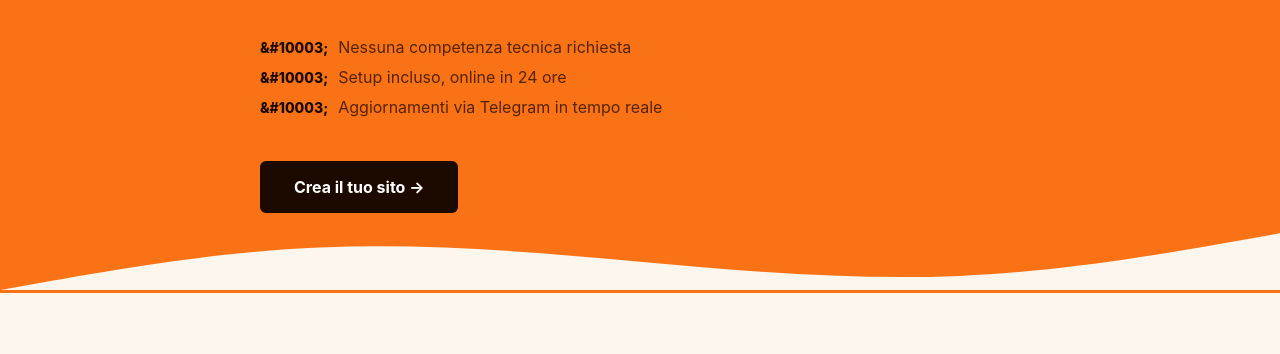
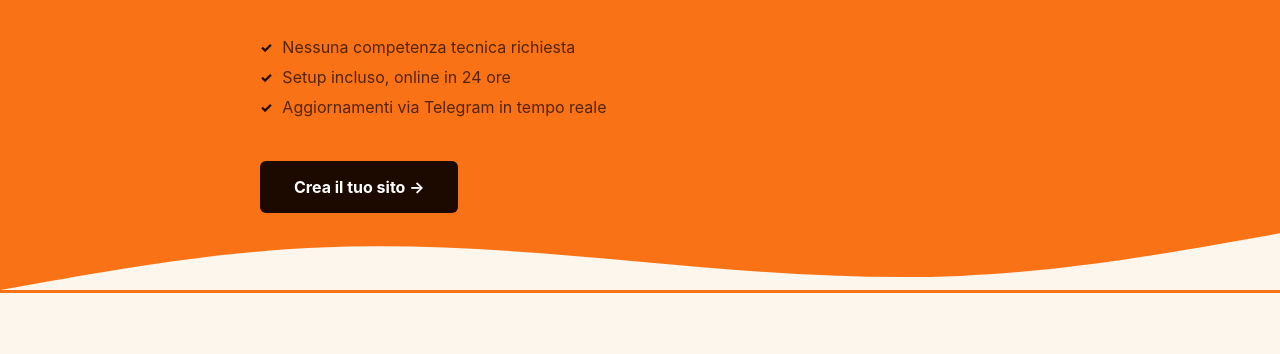
Before and after one commit to abellag89/weblocal, a website: page public/landing.html in a window 1280 px wide. Shown: the part 413-767 px from the top of the page. Drawn offline with Linux system fonts and the light colour scheme.

Commit message:
fix: checkmark unicode in CSS content property

```diff
--- a/public/landing.html
+++ b/public/landing.html
@@ -27,7 +27,7 @@ nav { position: fixed; top: 0; left: 0; right: 0; z-index: 100; display: flex; a
 .hero-sub { font-size: 20px; color: rgba(28,10,0,.65); line-height: 1.65; margin-bottom: 40px; max-width: 520px; }
 .hero-checks { display: flex; flex-direction: column; gap: 10px; margin-bottom: 44px; }
 .hero-check { font-size: 16px; color: rgba(28,10,0,.75); display: flex; align-items: center; gap: 10px; }
-.hero-check::before { content: "&#10003;"; color: #1c0a00; font-weight: 800; font-size: 14px; }
+.hero-check::before { content: "✓"; color: #1c0a00; font-weight: 800; font-size: 14px; }
 .btn-dark { display: inline-flex; align-items: center; gap: 8px; background: #1c0a00; color: #fff; padding: 16px 34px; border-radius: 6px; font-weight: 700; font-size: 16px; text-decoration: none; transition: background .2s, transform .15s; }
 .btn-dark:hover { background: #3d1a00; transform: translateY(-1px); }
 .hero-wave { position: absolute; bottom: -1px; left: 0; right: 0; }
```
